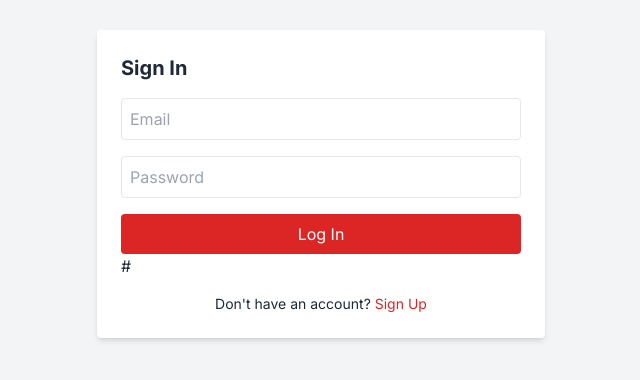
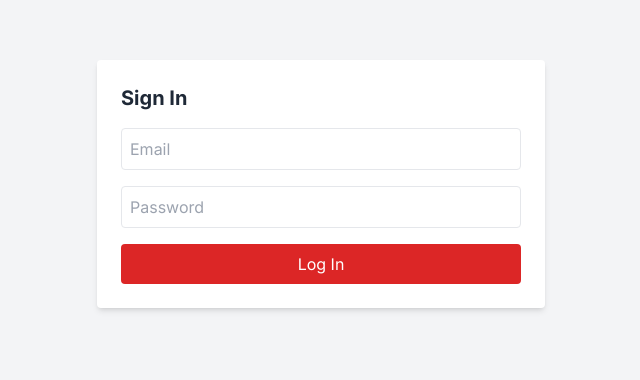
Before and after one commit to Zaib001/Food_APP, a React app: page /signin in a window 1280 px wide. Shown: the part 216-596 px from the top of the page, without its empty margins (319-959 px from the left). Built offline with nearby package versions, Linux system fonts and the light colour scheme; no server answers; the HTML template or start-up script is replaced by a standard one.

Commit message:
Update SignIn.jsx

```diff
--- a/src/components/SignIn.jsx
+++ b/src/components/SignIn.jsx
@@ -34,7 +34,6 @@ const SignIn = () => {
           <input name="password" type="password" placeholder="Password" onChange={handleChange} value={formData.password} required className="w-full p-2 border rounded" />
           <button type="submit" className="w-full bg-red-600 text-white p-2 rounded hover:bg-red-700">Log In</button>
         </form>
-      #  <p className="text-center text-sm mt-4">Don't have an account? <Link to="/signup" className="text-red-600 hover:underline">Sign Up</Link></p>
       </div>
     </div>
   );
```
